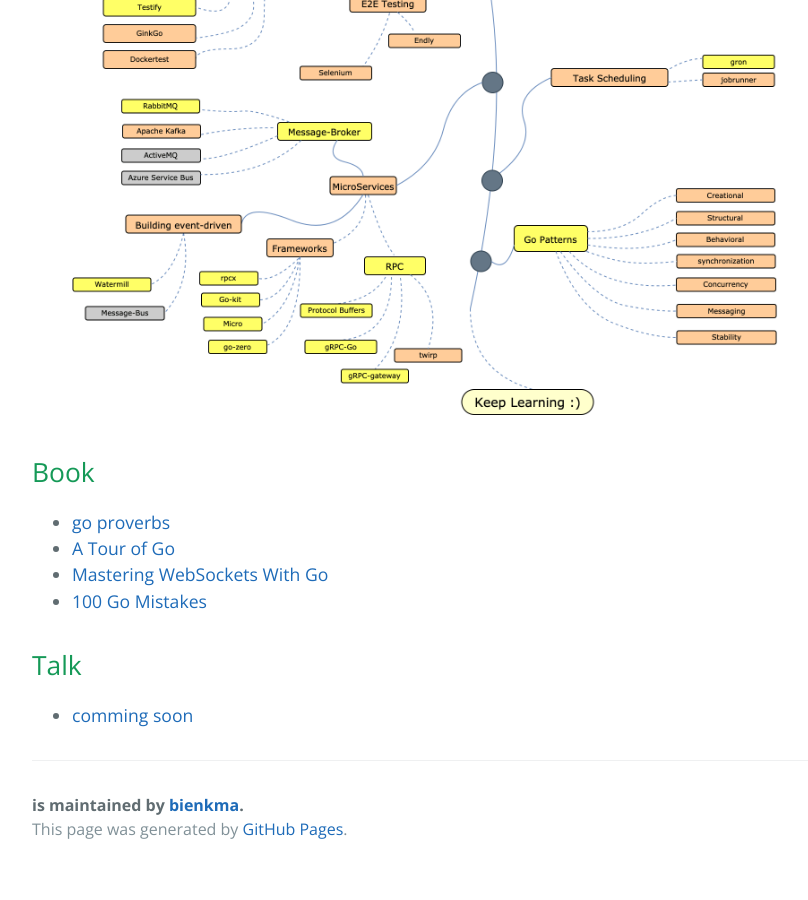
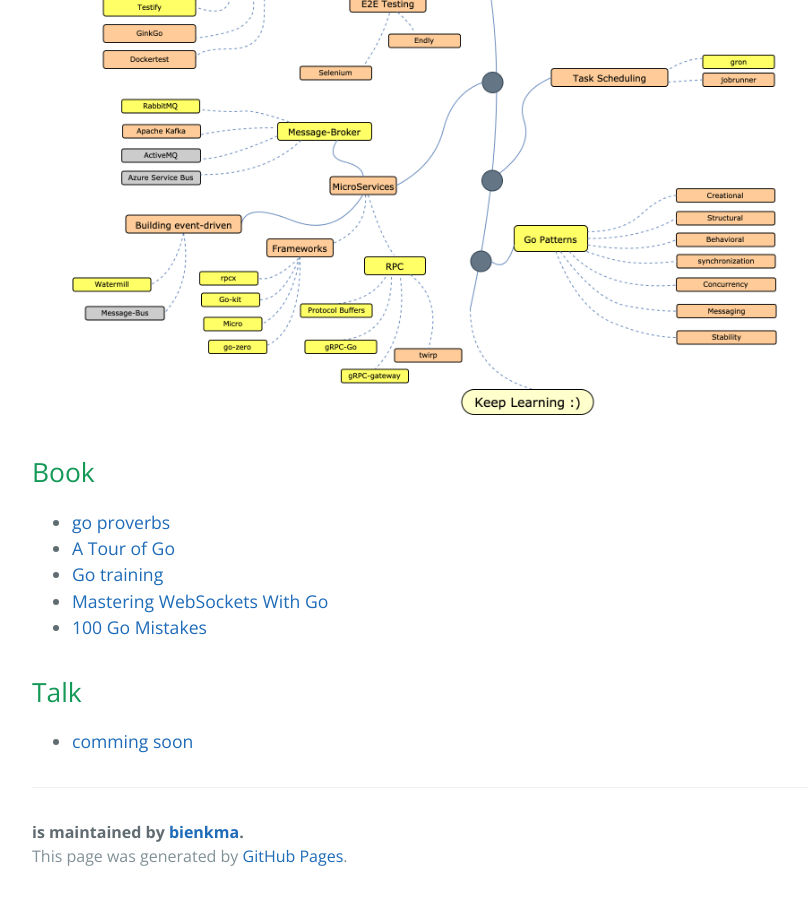
Before and after one commit to vn-gopher/vn-gopher.github.io, a Jekyll site: the page built from index.md, in a window 1280 px wide and 900 px high, scrolled down 2327 px. Shown: the whole window, without its empty margins (192-1000 px from the left). Built offline with Jekyll 4.4.1, drawn with Linux system fonts in a browser that asks for light colours; before the commit the page ends 3200 px from its top, so only the background shows below that.

Commit message:
add go training

```diff
--- a/index.md
+++ b/index.md
@@ -28,6 +28,7 @@ spec:
 ## Book
 * [go proverbs](https://go-proverbs.github.io/)
 * [A Tour of Go](https://go.dev/tour/welcome/1)
+* [Go training](https://github.com/ardanlabs/gotraining)
 * [Mastering WebSockets With Go](https://programmingpercy.tech/blog/mastering-websockets-with-go/)
 * [100 Go Mistakes](https://github.com/Nghiait123456/100GoMistakeUpdate)
 
```
